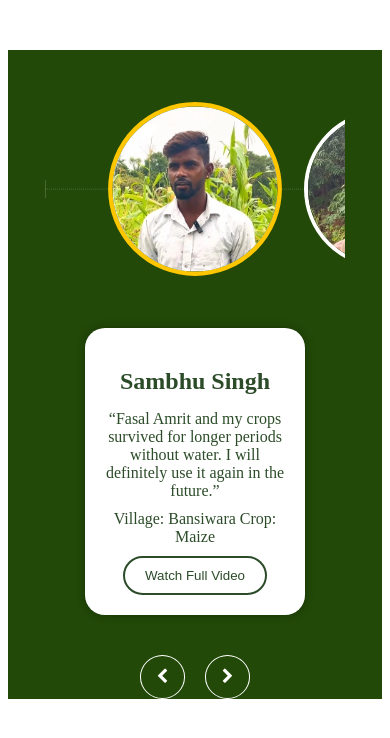
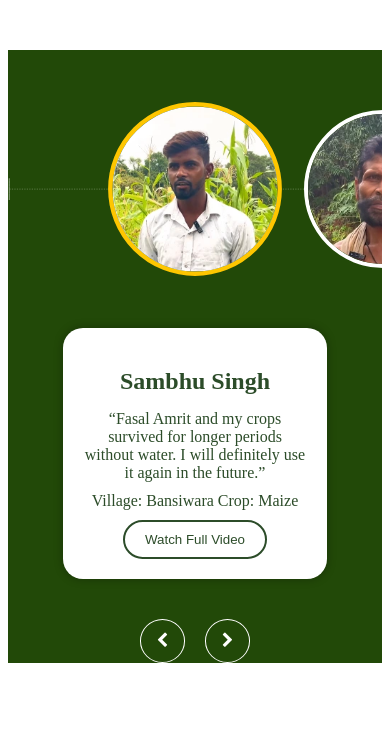
Before and after one commit to Sougata97/Test-Slider, a plain HTML site: page index.html in a window 390 px wide. Drawn offline with nearby package versions, Linux system fonts and the light colour scheme.

Commit message:
Update style.css

```diff
--- a/style.css
+++ b/style.css
@@ -120,3 +120,11 @@
   transform: scale(1.1);
   border-color: #fec601;
 }
+@media only screen and (max-width: 768px)
+{
+    .testimonial-section-shortcode .carousel
+    {
+        width: 100% !important;
+        margin: 50px 0 !important;
+    }
+}
```
